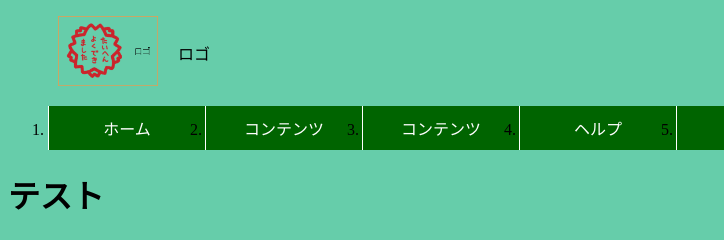
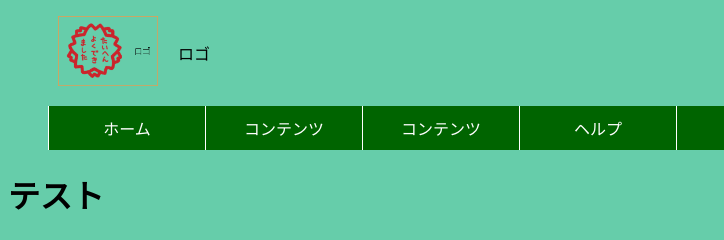
Before and after one commit to cheroo/wed1-8, a plain HTML site: page index.html in a window 1280 px wide. Shown: the top 240 px of the page, 0-724 px from the left. Drawn offline with Linux system fonts and the light colour scheme.

Commit message:
Update default.css

```diff
--- a/css/default.css
+++ b/css/default.css
@@ -37,7 +37,7 @@ body{
   float: left;
   width: 156px;
   border-right: white 1px solid;
-  list-style-type: mone;
+  list-style-type: none;
 }
 
 #gnav li:first-child{
```
